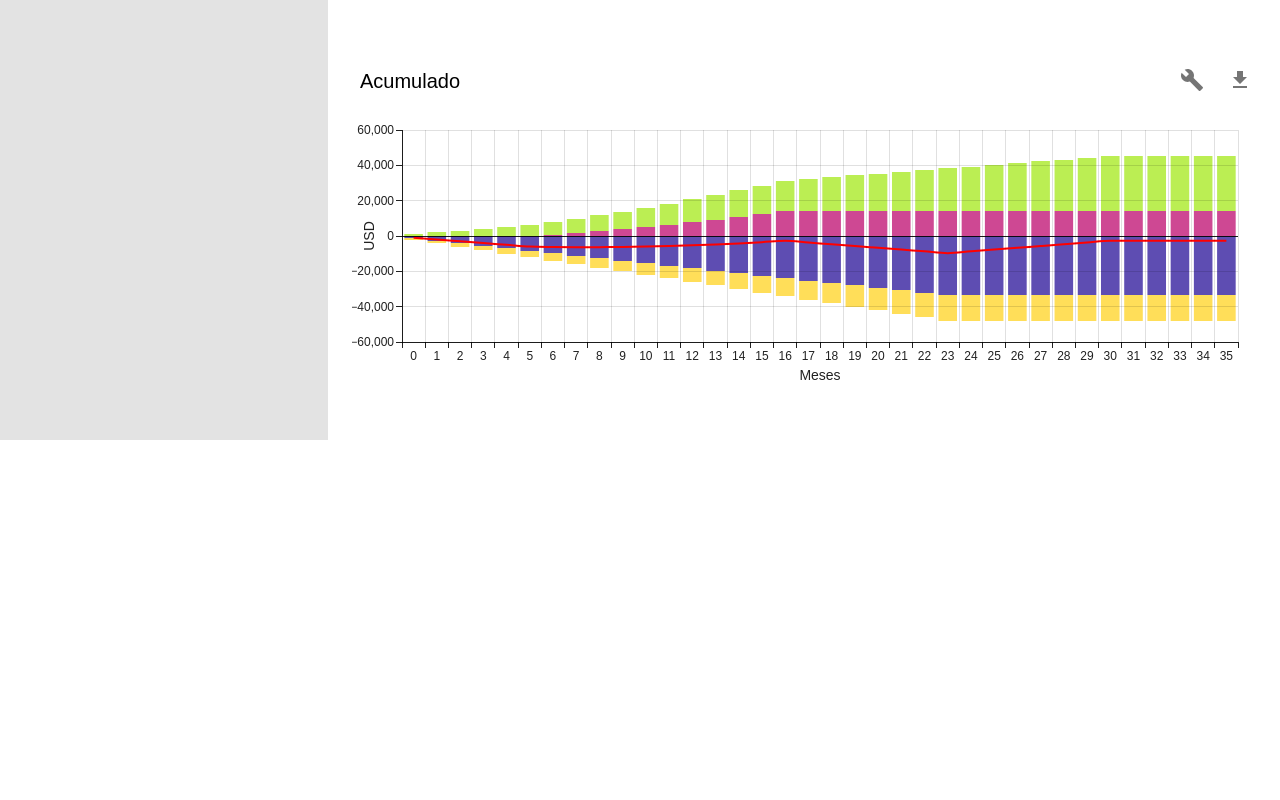
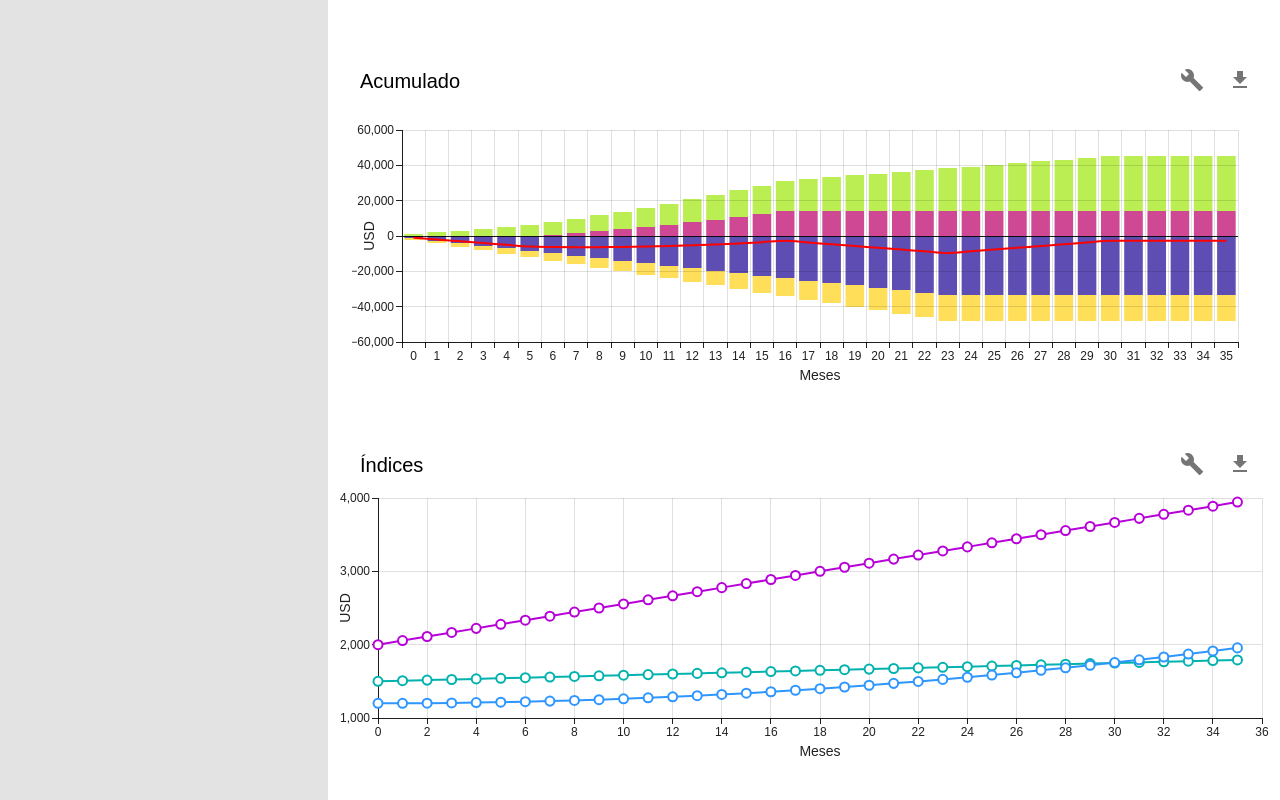
Before and after one commit to bautinogal/proyectia-fe, a React (Vite) app: page / in a window 1280 px wide. Shown: the part 400-1200 px from the top of the page. Before the commit the page ends 840 px from the top, so only its background shows below. Built offline with nearby package versions, Linux system fonts and the light colour scheme.

Commit message:
Previsualización Indices

```diff
--- a/src/pages/Proyecciones/Proyecciones.jsx
+++ b/src/pages/Proyecciones/Proyecciones.jsx
@@ -1386,16 +1386,19 @@ function Proyecciones() {
     };
 
     const IndexesPlot = () => {
-        const { general, land } = useSelector(state => state.proyecciones?.data?.parameters);
-        const range = Array.from({ length: general.period[1] - general.period[0] + 1 }, (_, i) => general.period[0] + i);
-
-        const xAxis = [{ data: range, id: 'x-axis-id' }];
+        const { duration } = useSelector(state => state.proyecciones?.data);
+        const range = Array.from({ length: duration }, (_, i) => i)
+        //const range = Array.from({ length: general.period[1] - general.period[0] + 1 }, (_, i) => general.period[0] + i);
+        const { newConstant, newLine, newSmoothStep, newSmoothStepBell, newDiscrete, newInstallmentRevenue } = MathFunctionsTemplates;
+        console.log({range})
+        const xAxis = [{ data: Array.from({ length: duration }, (_, i) => i), id: 'x-axis-id' }];
         const smoothStep = newSmoothStep(3);
 
         const series = [
             { type: 'line', label: 'CAC', data: range.map(x => (0.5 + (x / range.length) / 10) * 3000) },
             { type: 'line', label: 'Dolar Blue', data: range.map(x => (0.3 + (x / range.length) * (x / range.length) / 5) * 4000) },
-            { type: 'line', label: 'Precio M2 Prom', data: range.map(x => (0.5 + smoothStep(x / range.length) / 2) * 4000), showMark: true },
+            //{ type: 'line', label: 'Precio M2 Prom', data: range.map(x => (0.5 + newSmoothStep(x / range.length) / 2) * 4000), showMark: true },
+            { type: 'line', label: 'Precio M2 Prom', data: range.map(x => (0.5 + (x / range.length) / 2) * 4000), showMark: true },
         ];
 
         return <div style={{ width: "100%", height: "45vh" }}>
@@ -1460,7 +1463,7 @@ function Proyecciones() {
                 }, }}> {/* Contenedor para evitar desbordes */}
                         <CashFlowPlot />
                         <CashFlowTotalPlot />
-                        {/* <IndexesPlot /> */}
+                        <IndexesPlot />
                     </Box>
                 </Grid2>
             </Grid2>
```
